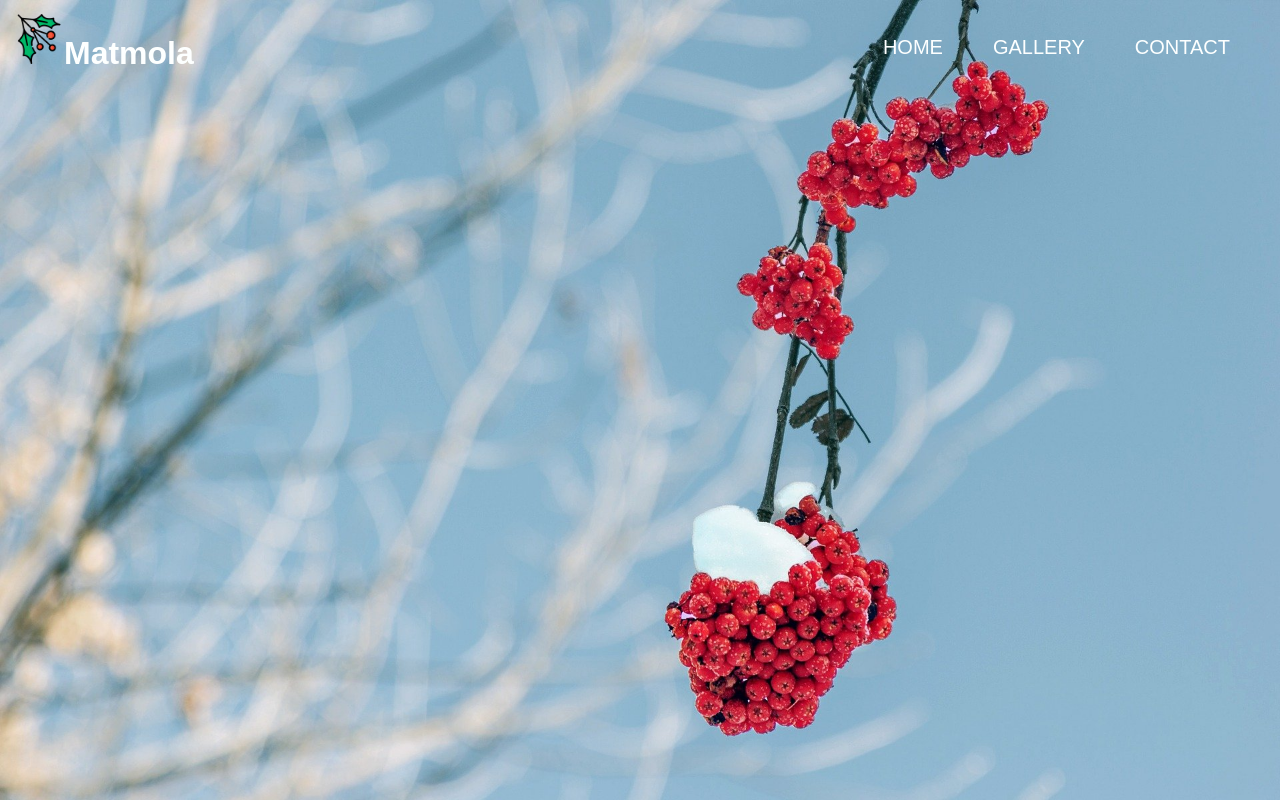
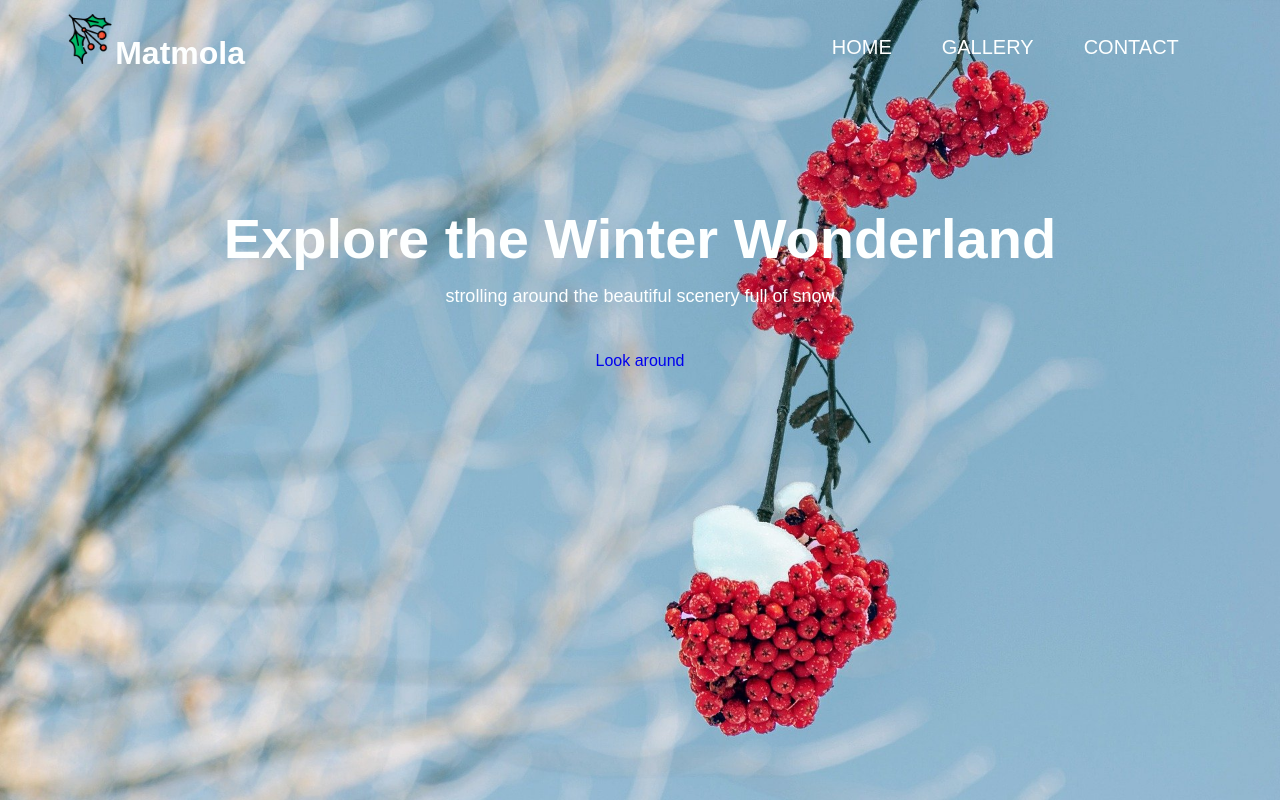
Before and after one commit to matmola/gallery, a plain HTML site: page index.html in a window 1280 px wide. Drawn offline with Linux system fonts and the light colour scheme; some packages are replaced by stand-ins of ours.

Commit message:
half of the main page is completed

```diff
--- a/index.html
+++ b/index.html
@@ -11,7 +11,7 @@
     <link rel="stylesheet" href="style.css">
 </head>
 <body>
-    <header class="page-header">
+    <header class="page-header wrapper">
         <h1><a href="index.html"><img class="logo" src="images/mistletoe.png" alt="Winter Gallery Home"></a>Matmola</h1>
         <nav>
             <ul class="main-nav">
@@ -22,6 +22,12 @@
         </nav>
     </header>
 
+    <div class="home-content wrapper">
+        <h2 class="page-title">Explore the Winter Wonderland</h2>
+        <p>strolling around the beautiful scenery full of snow</p>
+        <a class="button" href="gallery.html">Look around</a>
+    </div>  <!--home contents-->
+
 
 </body>
 </html>
--- a/style.css
+++ b/style.css
@@ -36,6 +36,11 @@ img {
   list-style: none;
 }
 
+.wrapper {
+  margin: 0 auto;
+  padding: 0 4%;
+}
+
 .main-nav li {
   padding-right: 50px;
 }
@@ -52,3 +57,18 @@ img {
   display: flex;
   justify-content: space-between; /*화면 양쪽 끝에 로고와 리스트 배치*/
 }
+
+/* Home contents */
+.home-content {
+  text-align: center;
+  margin-top: 10%;
+}
+.home-content p {
+  font-size: 1.125rem;
+  margin: 10px 0 42px;
+}
+
+/* Title */
+.page-title {
+  font-size: 3.5rem;
+}
```
